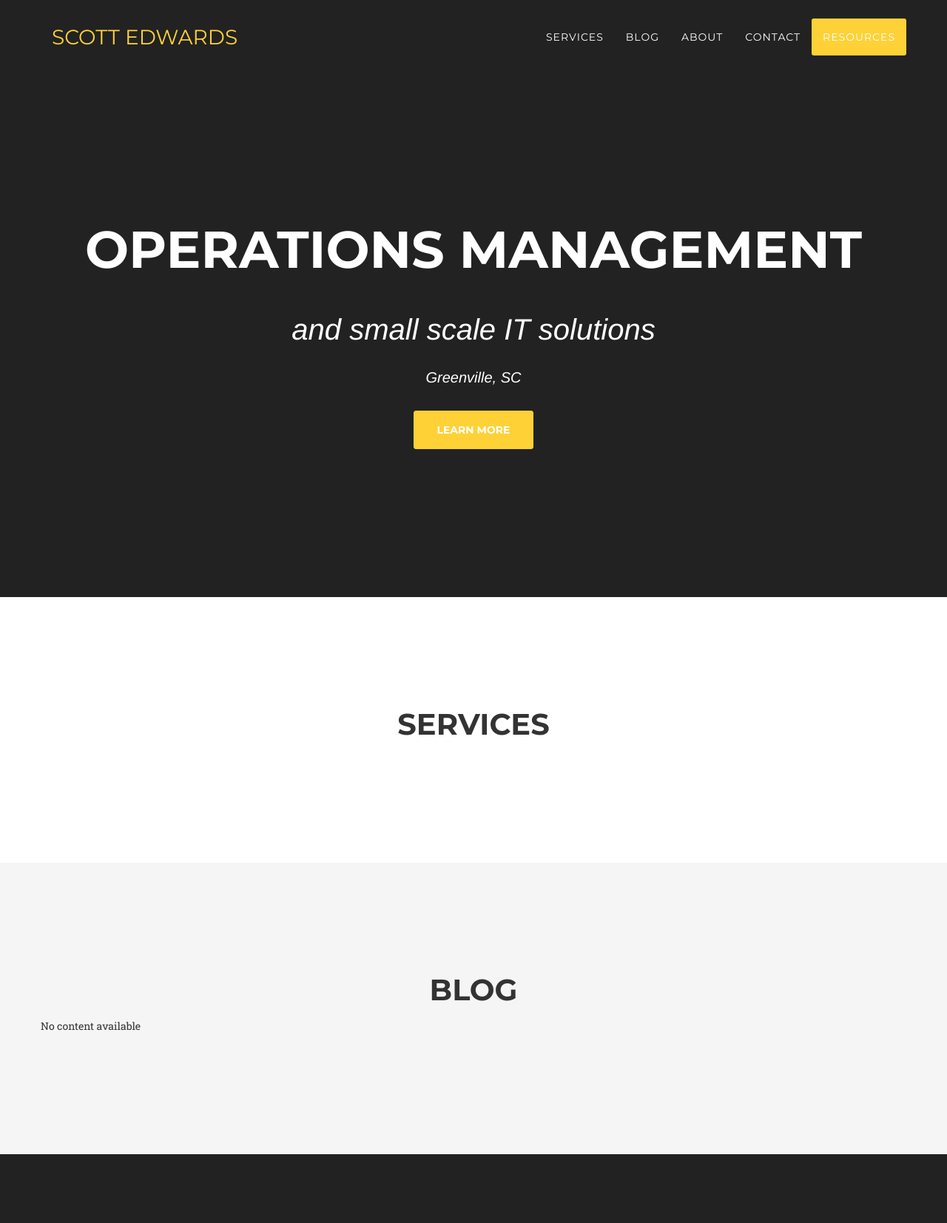
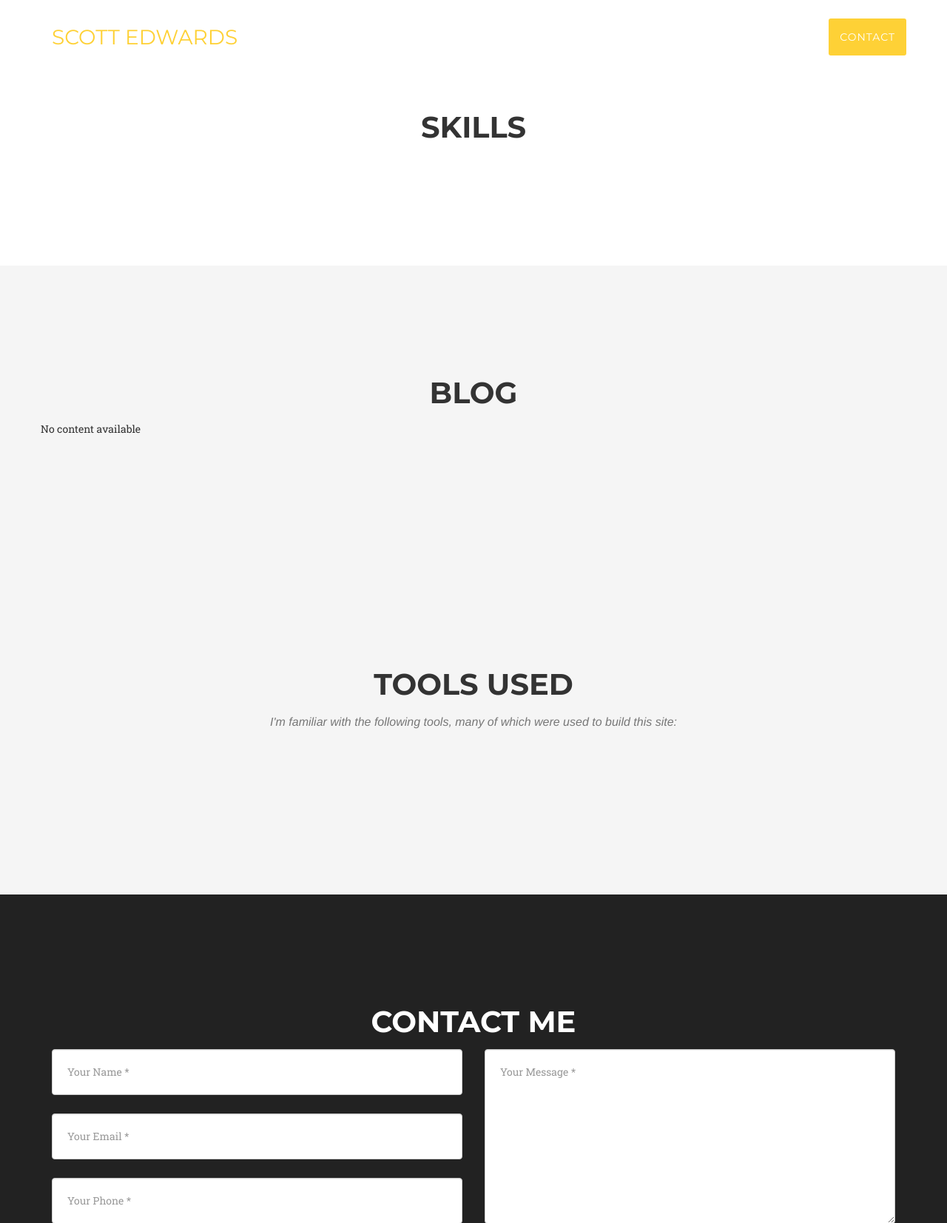
Before and after one commit to se42/mysite, a Django app: template myblog/templates/myblog/blog_post_list.html in a window 1280 px wide. Shown: the top 1653 px of the page at 74% size. Run offline with Django 3.2, Linux system fonts and the light colour scheme; the template is opened without the code that fills it, so the values that code supplies are empty; parts of the project's set-up code (start-up, migrations or seed data) failed here and were passed over; some libraries are stand-ins or nearby versions; some web fonts are replaced.

Commit message:
inital redesign

```diff
--- a/myblog/templates/myblog/blog_post_list.html
+++ b/myblog/templates/myblog/blog_post_list.html
@@ -26,7 +26,9 @@
 
 </head>
 
+
 <body id="page-top" class="index">
+
 
 <!-- Navigation -->
 <nav class="navbar navbar-default navbar-fixed-top">
@@ -49,19 +51,16 @@
           <a href="#page-top"></a>
         </li>
         <li>
-          <a class="page-scroll" href="#services">Services</a>
+          <a class="page-scroll" href="#skills">Skills</a>
         </li>
         <li>
           <a class="page-scroll" href="#portfolio">Blog</a>
         </li>
         <li>
-          <a class="page-scroll" href="#about">About</a>
+          <a class="page-scroll" href="#tools">Tools</a>
         </li>
         <li>
           <a class="page-scroll" href="#contact">Contact</a>
-        </li>
-        <li>
-          <a class="page-scroll" href="#resources">Resources</a>
         </li>
       </ul>
     </div>
@@ -70,24 +69,48 @@
   <!-- /.container-fluid -->
 </nav>
 
-<!-- Header -->
-<header>
+
+<!-- About Section -->
+{% if blog_posts %}
+  {% for post in blog_posts %}
+    {% for category in post.categories.all %}
+    {% if category.title == "About" %}
+    <section id="about">
       <div class="container">
-    <div class="intro-text">
-      <div class="intro-heading">OPERATIONS MANAGEMENT</div>
-      <div class="intro-lead-in">and small scale IT solutions</div>
-      <div class="intro-lead-in-sub">Greenville, SC</div>
-      <a href="#services" class="page-scroll btn btn-xl">Learn More</a>
+        <div class="row">
+          <div class="col-xs-12 text-xs-center col-md-8 col-md-offset-4 text-md-left">
+            <h2 class="section-heading">About</h2>
+          </div>
+          <div class="col-xs-12 col-md-4">
+            <div class="team-member">
+              <img src="{{ MEDIA_URL }}{{ post.featured_image }}" class="img-responsive img-circle" alt="">
+              <h4>Scott Edwards</h4>
+              <p class="text-muted">Greenville, SC</p>
+              <ul class="list-inline social-buttons">
+                <li><a href="https://www.linkedin.com/in/scottedwards6"><i class="fa fa-linkedin"></i></a></li>
+                <li><a href="https://github.com/se42"><i class="fa fa-github"></i></a></li>
+              </ul>
+              <a href="#skills" class="page-scroll btn btn-xl">Learn More</a>
             </div>
           </div>
-</header>
+          <div class="col-xs-10 col-xs-offset-1 col-md-8 col-md-offset-0 multi-p-post">
+            {{ post.content|safe }}
+          </div>
+        </div>
+      </div>
+    </section>
+    {% endif %}
+    {% endfor %}
+  {% endfor %}
+{% endif %}
 
-<!-- Services Section -->
-<section id="services">
+
+<!-- Skills Section -->
+<section id="skills">
   <div class="container">
     <div class="row">
       <div class="col-lg-12 text-center">
-        <h2 class="section-heading">Services</h2>
+        <h2 class="section-heading">Skills</h2>
       </div>
     </div>
 
@@ -96,7 +119,7 @@
       {% if blog_posts %}
       {% for post in blog_posts %}
         {% for category in post.categories.all %}
-        {% if category.title == "Services" %}
+        {% if category.title == "Skills" %}
           <div class="col-md-4">
             <span class="fa-stack fa-4x">
               <i class="fa fa-circle fa-stack-2x text-primary"></i>
@@ -155,7 +178,7 @@
 </section>
 
 
-<!-- Portfolio Modals -->
+<!-- Blog Modals -->
 {% if blog_posts %}
   {% for post in blog_posts %}
     {% for category in post.categories.all %}
@@ -190,38 +213,32 @@
 {% endif %}
 
 
-<!-- About Section -->
+<!-- Tools Section -->
+<section id="tools" class="bg-light-gray">
+  <div class="container">
+    <div class="row">
+      <div class="col-xs-10 col-md-8 col-xs-offset-1 col-md-offset-2 text-center">
+        <h2 class="section-heading">Tools Used</h2>
+        <h3 class="section-subheading text-muted">I'm familiar with the following tools, many of which were used to build this site:</h3>
+      </div>
+    </div>
+
+    <div class="row">
+      <!-- Tools panel -->
       {% if blog_posts %}
         {% for post in blog_posts %}
           {% for category in post.categories.all %}
-    {% if category.title == "About" %}
-    <section id="about">
-      <div class="container">
-        <div class="row">
-          <div class="col-xs-12 text-xs-center col-md-8 col-md-offset-4 text-md-left">
-            <h2 class="section-heading">About</h2>
+          {% if category.title == "Tools" %}
+          <div class="col-md-3 col-sm-6 text-center">
+            <a href="{{ post.content|striptags }}">{{ post.title }}</a>
           </div>
-          <div class="col-xs-12 col-md-4">
-            <div class="team-member">
-              <img src="{{ MEDIA_URL }}{{ post.featured_image }}" class="img-responsive img-circle" alt="">
-              <h4>Scott Edwards</h4>
-              <p class="text-muted">Operations Consultant</p>
-              <ul class="list-inline social-buttons">
-                <li><a href="https://www.linkedin.com/in/scottedwards6"><i class="fa fa-linkedin"></i></a></li>
-                <li><a href="https://github.com/se42"><i class="fa fa-github"></i></a></li>
-              </ul>
-            </div>
-          </div>
-          <div class="col-xs-10 col-xs-offset-1 col-md-8 col-md-offset-0 multi-p-post">
-            {{ post.content|safe }}
-          </div>
-        </div>
-      </div>
-    </section>
           {% endif %}
           {% endfor %}
         {% endfor %}
       {% endif %}
+    </div>
+  </div>
+</section>
 
 
 <!-- Contact Section -->
@@ -269,32 +286,6 @@
   </div>
 </section>
 
-	<!-- Resources Section -->
-	<section id="resources" class="bg-light-gray">
-		<div class="container">
-			<div class="row">
-				<div class="col-xs-10 col-md-8 col-xs-offset-1 col-md-offset-2 text-center">
-					<h2 class="section-heading">Resources</h2>
-					<h3 class="section-subheading text-muted">Some of my favorite open-source projects and resources:</h3>
-				</div>
-			</div>
-
-			<div class="row">
-				<div class="col-md-3 col-sm-6 text-center">
-					<a href="https://www.python.org/" class="resource">Python</a>
-				</div>
-				<div class="col-md-3 col-sm-6 text-center">
-					<a href="https://www.djangoproject.com/" class="resource">Django</a>
-				</div>
-				<div class="col-md-3 col-sm-6 text-center">
-					<a href="http://getbootstrap.com/" class="resource">Bootstrap</a>
-				</div>
-				<div class="col-md-3 col-sm-6 text-center">
-					<a href="http://startbootstrap.com/" class="resource">Start Bootstrap</a>
-				</div>
-			</div>
-		</div>
-	</section>
 
 <footer>
   <div class="container">
@@ -308,13 +299,6 @@
     </div>
   </div>
 </footer>
-
-
-
-
-
-
-
 
 
 
```
Lines whose indentation alone changed are shown as unchanged.
